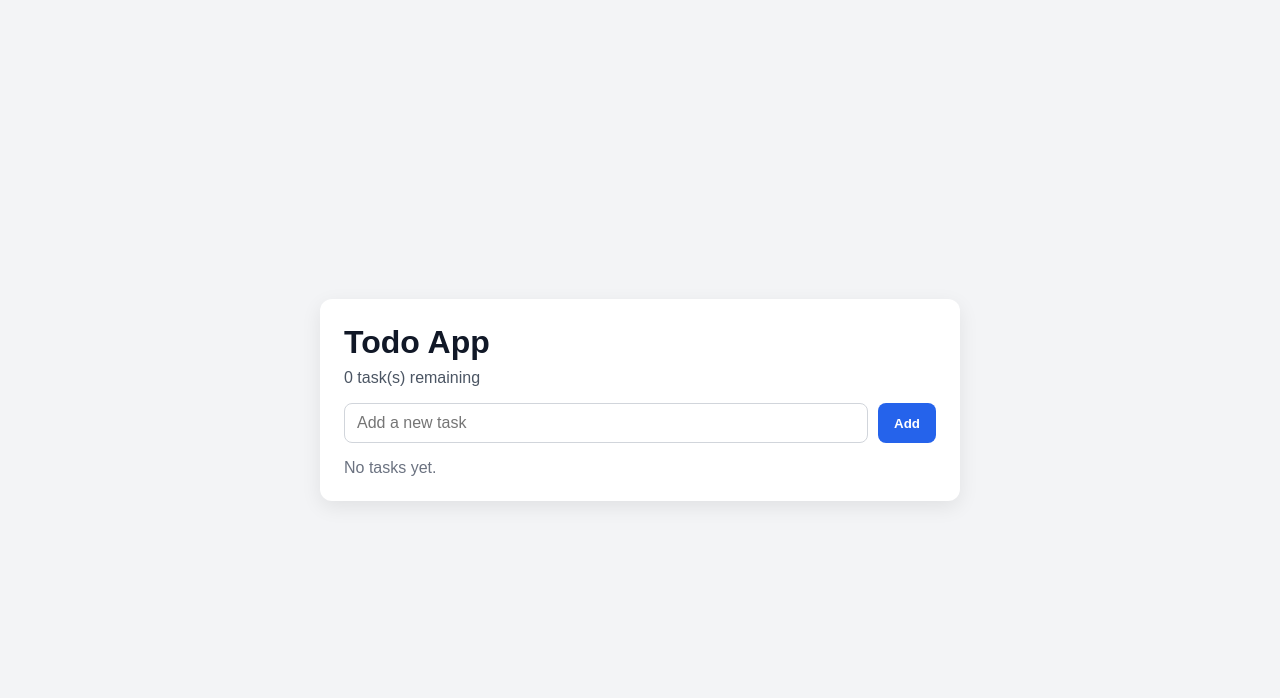
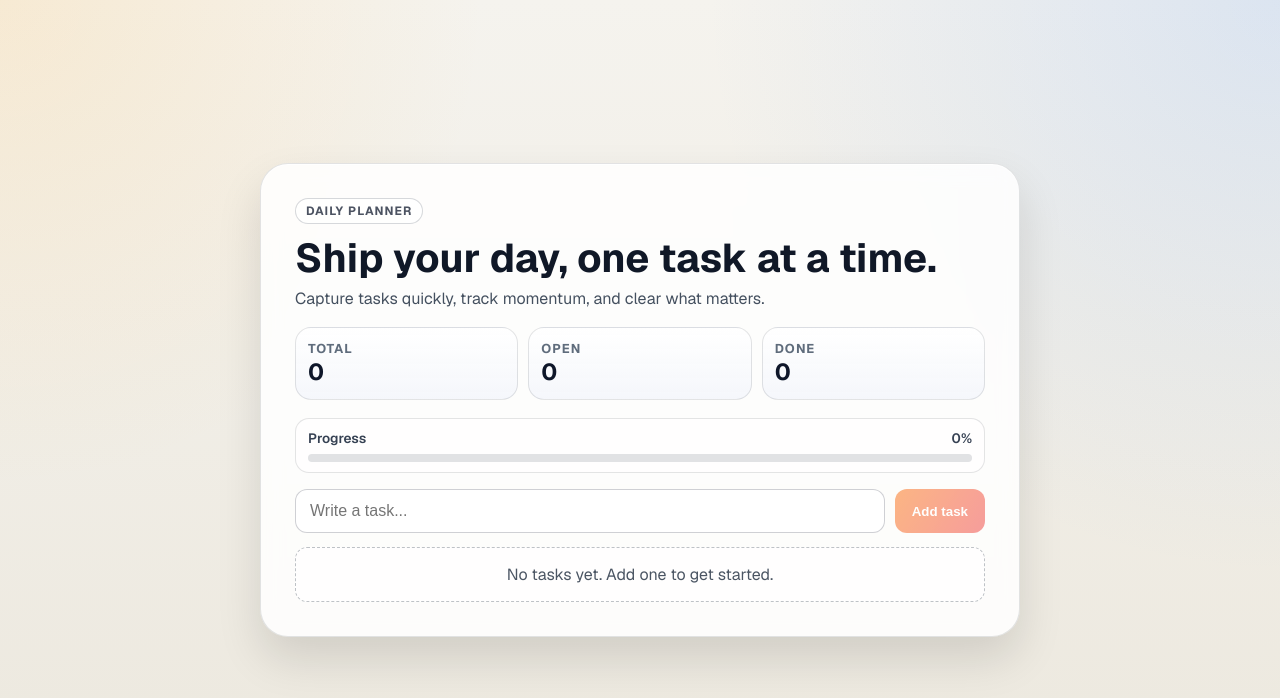
Before and after one commit to abhijeet8080/todo, a Next.js app: page / in a window 1280 px wide. Shown: the top 698 px of the page. Built offline with nearby package versions, Linux system fonts and the light colour scheme.

Commit message:
improve the ui

```diff
--- a/src/app/globals.css
+++ b/src/app/globals.css
@@ -1,13 +1,6 @@
 :root {
-  --background: #ffffff;
-  --foreground: #171717;
-}
-
-@media (prefers-color-scheme: dark) {
-  :root {
-    --background: #0a0a0a;
-    --foreground: #ededed;
-  }
+  --background: #ece8de;
+  --foreground: #101827;
 }
 
 html {
@@ -26,7 +19,7 @@ body {
   flex-direction: column;
   color: var(--foreground);
   background: var(--background);
-  font-family: Arial, Helvetica, sans-serif;
+  font-family: var(--font-geist-sans), "Segoe UI", sans-serif;
   -webkit-font-smoothing: antialiased;
   -moz-osx-font-smoothing: grayscale;
 }
@@ -41,9 +34,3 @@ a {
   color: inherit;
   text-decoration: none;
 }
-
-@media (prefers-color-scheme: dark) {
-  html {
-    color-scheme: dark;
-  }
-}
--- a/src/app/page.module.css
+++ b/src/app/page.module.css
@@ -1,55 +1,159 @@
 .page {
   display: flex;
   flex: 1;
+  align-items: center;
   justify-content: center;
-  align-items: center;
-  padding: 24px;
-  background: #f3f4f6;
+  padding: clamp(20px, 4vw, 48px);
+  background:
+    radial-gradient(circle at 0% 0%, rgba(255, 192, 89, 0.18), transparent 32%),
+    radial-gradient(circle at 100% 0%, rgba(86, 153, 255, 0.16), transparent 38%),
+    linear-gradient(180deg, #f5f3ee 0%, #ece8de 100%);
 }
 
 .main {
-  width: 100%;
-  max-width: 640px;
-  background: #ffffff;
-  border-radius: 12px;
-  padding: 24px;
-  box-shadow: 0 6px 20px rgba(0, 0, 0, 0.08);
+  width: min(100%, 760px);
+  border-radius: 28px;
+  padding: clamp(18px, 3.5vw, 34px);
+  border: 1px solid rgba(30, 35, 42, 0.12);
+  background: rgba(255, 255, 255, 0.86);
+  box-shadow:
+    0 22px 45px rgba(0, 0, 0, 0.12),
+    inset 0 1px 0 rgba(255, 255, 255, 0.8);
+  backdrop-filter: blur(10px);
+}
+
+.hero {
+  margin-bottom: 18px;
+}
+
+.kicker {
+  width: fit-content;
+  border-radius: 999px;
+  border: 1px solid rgba(31, 41, 55, 0.18);
+  background: rgba(255, 255, 255, 0.72);
+  padding: 4px 10px;
+  font-size: 0.75rem;
+  text-transform: uppercase;
+  letter-spacing: 0.09em;
+  font-weight: 700;
+  color: #4c5361;
+  margin-bottom: 12px;
 }
 
 .title {
-  color: #111827;
-  font-size: 2rem;
-  line-height: 1.2;
+  color: #101827;
+  font-size: clamp(1.8rem, 4.6vw, 2.5rem);
+  line-height: 1.1;
   margin-bottom: 8px;
 }
 
 .subtitle {
-  color: #4b5563;
+  color: #44505f;
+  font-size: 1rem;
+  max-width: 56ch;
+}
+
+.stats {
+  display: grid;
+  grid-template-columns: repeat(3, minmax(0, 1fr));
+  gap: 10px;
+  margin: 18px 0;
+}
+
+.statCard {
+  border-radius: 16px;
+  border: 1px solid rgba(30, 35, 42, 0.12);
+  background: linear-gradient(180deg, rgba(255, 255, 255, 0.92), rgba(244, 246, 251, 0.9));
+  padding: 12px;
+}
+
+.statLabel {
+  color: #5f6c7c;
+  font-size: 0.8rem;
+  text-transform: uppercase;
+  letter-spacing: 0.08em;
+  font-weight: 700;
+}
+
+.statValue {
+  color: #0f172a;
+  font-size: 1.45rem;
+  font-weight: 700;
+}
+
+.progressWrap {
+  border: 1px solid rgba(30, 35, 42, 0.12);
+  border-radius: 14px;
+  background: rgba(255, 255, 255, 0.64);
+  padding: 10px 12px;
   margin-bottom: 16px;
+}
+
+.progressHead {
+  display: flex;
+  justify-content: space-between;
+  color: #364153;
+  font-size: 0.85rem;
+  margin-bottom: 7px;
+  font-weight: 600;
+}
+
+.progressTrack {
+  width: 100%;
+  height: 8px;
+  border-radius: 999px;
+  background: rgba(15, 23, 42, 0.12);
+  overflow: hidden;
+}
+
+.progressFill {
+  height: 100%;
+  border-radius: 999px;
+  background: linear-gradient(90deg, #f97316, #ef4444);
+  transition: width 220ms ease;
 }
 
 .form {
   display: flex;
   gap: 10px;
-  margin-bottom: 16px;
+  margin-bottom: 14px;
 }
 
 .input {
   flex: 1;
-  border: 1px solid #d1d5db;
-  border-radius: 8px;
-  padding: 10px 12px;
+  border-radius: 12px;
+  border: 1px solid rgba(15, 23, 42, 0.2);
+  padding: 12px 14px;
   font-size: 1rem;
+  color: #0f172a;
+  background: rgba(255, 255, 255, 0.92);
+}
+
+.input:focus-visible {
+  outline: 3px solid rgba(251, 146, 60, 0.35);
+  border-color: #ea580c;
 }
 
 .addButton {
   border: none;
-  border-radius: 8px;
-  background: #2563eb;
-  color: #ffffff;
-  padding: 0 16px;
-  font-weight: 600;
+  border-radius: 12px;
+  background: linear-gradient(120deg, #f97316, #ef4444);
+  color: #fff;
+  padding: 0 17px;
+  font-weight: 700;
   cursor: pointer;
+  transition: transform 140ms ease, filter 140ms ease;
+}
+
+.addButton:hover {
+  filter: brightness(1.06);
+  transform: translateY(-1px);
+}
+
+.addButton:disabled {
+  opacity: 0.52;
+  cursor: not-allowed;
+  transform: none;
 }
 
 .list {
@@ -63,9 +167,16 @@
   display: flex;
   align-items: center;
   justify-content: space-between;
-  border: 1px solid #e5e7eb;
-  border-radius: 8px;
-  padding: 10px 12px;
+  gap: 12px;
+  border: 1px solid rgba(16, 24, 40, 0.12);
+  border-radius: 14px;
+  padding: 11px 12px;
+  background: rgba(255, 255, 255, 0.84);
+}
+
+.itemDone {
+  border-color: rgba(34, 197, 94, 0.34);
+  background: rgba(240, 253, 244, 0.95);
 }
 
 .checkboxWrap {
@@ -76,8 +187,16 @@
   color: #111827;
 }
 
+.checkbox {
+  width: 16px;
+  height: 16px;
+  accent-color: #f97316;
+  cursor: pointer;
+}
+
 .todoText {
-  color: #111827;
+  color: #0f172a;
+  word-break: break-word;
 }
 
 .doneText {
@@ -86,21 +205,35 @@
 }
 
 .deleteButton {
-  border: none;
-  border-radius: 6px;
-  background: #ef4444;
-  color: #ffffff;
-  padding: 6px 10px;
+  border-radius: 10px;
+  border: 1px solid rgba(220, 38, 38, 0.26);
+  background: rgba(254, 226, 226, 0.7);
+  color: #991b1b;
+  padding: 7px 10px;
   cursor: pointer;
+  transition: background 150ms ease;
+}
+
+.deleteButton:hover {
+  background: rgba(254, 202, 202, 0.9);
 }
 
 .empty {
-  color: #6b7280;
+  border: 1px dashed rgba(55, 65, 81, 0.32);
+  border-radius: 12px;
+  padding: 16px;
+  text-align: center;
+  color: #4b5563;
+  background: rgba(255, 255, 255, 0.66);
 }
 
-@media (max-width: 600px) {
+@media (max-width: 700px) {
   .main {
-    padding: 16px;
+    border-radius: 20px;
+  }
+
+  .stats {
+    grid-template-columns: 1fr;
   }
 
   .form {
@@ -108,7 +241,15 @@
   }
 
   .addButton {
+    min-height: 44px;
+  }
+
+  .item {
+    flex-direction: column;
+    align-items: stretch;
+  }
+
+  .deleteButton {
     width: 100%;
-    padding: 10px 12px;
   }
 }
--- a/src/app/page.tsx
+++ b/src/app/page.tsx
@@ -1,6 +1,6 @@
 "use client";
 
-import { FormEvent, useState } from "react";
+import { FormEvent, useMemo, useState } from "react";
 import styles from "./page.module.css";
 
 type Todo = {
@@ -20,10 +20,7 @@ export default function Home() {
       return;
     }
 
-    setTodos((current) => [
-      { id: Date.now(), text, done: false },
-      ...current,
-    ]);
+    setTodos((current) => [{ id: Date.now(), text, done: false }, ...current]);
     setInput("");
   };
 
@@ -39,13 +36,46 @@ export default function Home() {
     setTodos((current) => current.filter((todo) => todo.id !== id));
   };
 
-  const pendingCount = todos.filter((todo) => !todo.done).length;
+  const pendingCount = useMemo(
+    () => todos.filter((todo) => !todo.done).length,
+    [todos],
+  );
+  const completedCount = todos.length - pendingCount;
+  const completionRate = todos.length === 0 ? 0 : Math.round((completedCount / todos.length) * 100);
 
   return (
     <div className={styles.page}>
       <main className={styles.main}>
-        <h1 className={styles.title}>Todo App</h1>
-        <p className={styles.subtitle}>{pendingCount} task(s) remaining</p>
+        <section className={styles.hero}>
+          <p className={styles.kicker}>Daily Planner</p>
+          <h1 className={styles.title}>Ship your day, one task at a time.</h1>
+          <p className={styles.subtitle}>Capture tasks quickly, track momentum, and clear what matters.</p>
+        </section>
+
+        <section className={styles.stats} aria-label="Task stats">
+          <article className={styles.statCard}>
+            <p className={styles.statLabel}>Total</p>
+            <p className={styles.statValue}>{todos.length}</p>
+          </article>
+          <article className={styles.statCard}>
+            <p className={styles.statLabel}>Open</p>
+            <p className={styles.statValue}>{pendingCount}</p>
+          </article>
+          <article className={styles.statCard}>
+            <p className={styles.statLabel}>Done</p>
+            <p className={styles.statValue}>{completedCount}</p>
+          </article>
+        </section>
+
+        <section className={styles.progressWrap} aria-label="Completion progress">
+          <div className={styles.progressHead}>
+            <p>Progress</p>
+            <p>{completionRate}%</p>
+          </div>
+          <div className={styles.progressTrack}>
+            <div className={styles.progressFill} style={{ width: `${completionRate}%` }} />
+          </div>
+        </section>
 
         <form className={styles.form} onSubmit={addTodo}>
           <input
@@ -53,36 +83,35 @@ export default function Home() {
             type="text"
             value={input}
             onChange={(event) => setInput(event.target.value)}
-            placeholder="Add a new task"
+            placeholder="Write a task..."
             aria-label="New todo"
           />
-          <button className={styles.addButton} type="submit">
-            Add
+          <button className={styles.addButton} type="submit" disabled={input.trim().length === 0}>
+            Add task
           </button>
         </form>
 
         {todos.length === 0 ? (
-          <p className={styles.empty}>No tasks yet.</p>
+          <p className={styles.empty}>No tasks yet. Add one to get started.</p>
         ) : (
           <ul className={styles.list}>
             {todos.map((todo) => (
-              <li className={styles.item} key={todo.id}>
+              <li className={todo.done ? `${styles.item} ${styles.itemDone}` : styles.item} key={todo.id}>
                 <label className={styles.checkboxWrap}>
                   <input
+                    className={styles.checkbox}
                     type="checkbox"
                     checked={todo.done}
                     onChange={() => toggleTodo(todo.id)}
                   />
-                  <span className={todo.done ? styles.doneText : styles.todoText}>
-                    {todo.text}
-                  </span>
+                  <span className={todo.done ? styles.doneText : styles.todoText}>{todo.text}</span>
                 </label>
                 <button
                   className={styles.deleteButton}
                   type="button"
                   onClick={() => deleteTodo(todo.id)}
                 >
-                  Delete
+                  Remove
                 </button>
               </li>
             ))}
```
